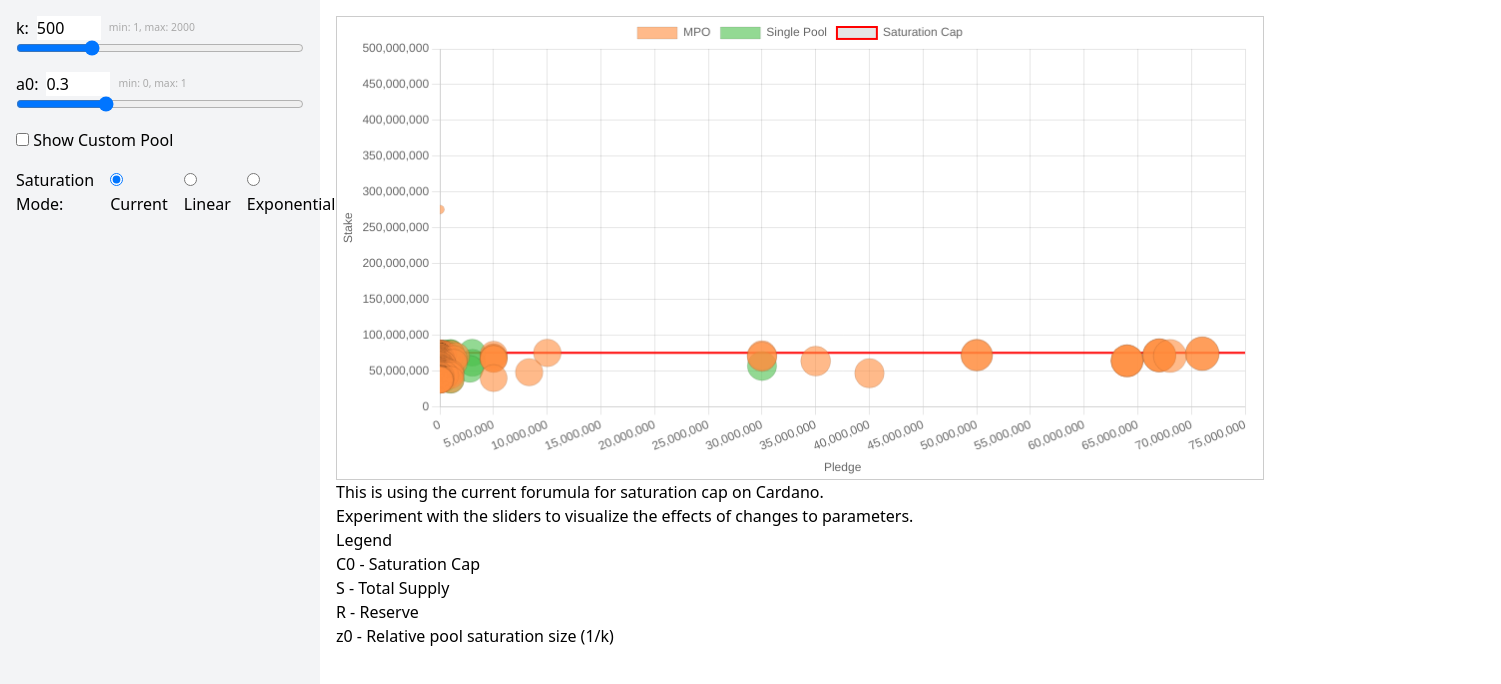
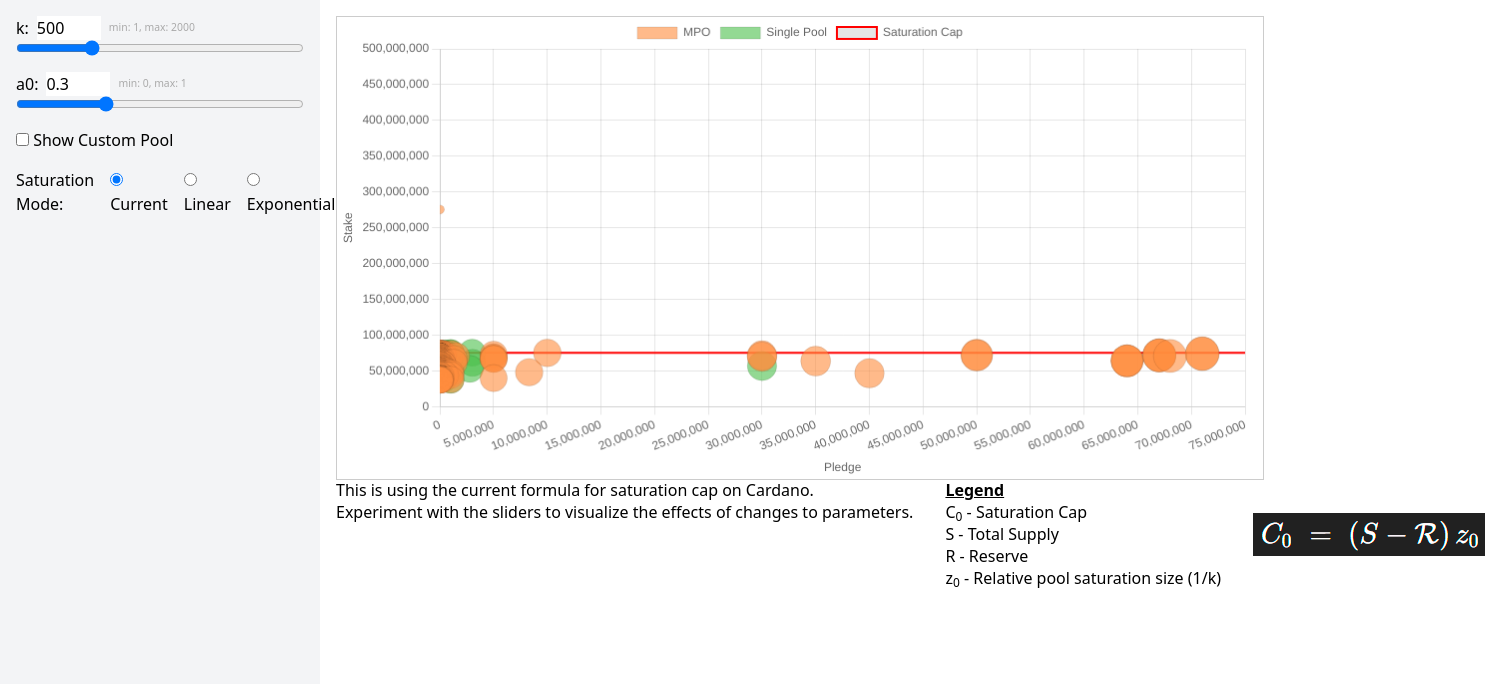
Before and after one commit to Cerkoryn/SPO-Incentives, a SvelteKit app: page / in a window 1280 px wide. Shown: the top 684 px of the page, 1501 px wide, since content can reach past the window. Built offline with nearby package versions, Linux system fonts and the light colour scheme.

Commit message:
Added explainer for Current model

```diff
--- a/src/routes/+page.svelte
+++ b/src/routes/+page.svelte
@@ -1,8 +1,18 @@
-<h1>This is using the current forumula for saturation cap on Cardano.</h1>
-<p>Experiment with the sliders to visualize the effects of changes to parameters.</p>
+<div class="grid grid-flow-col auto-cols-max gap-8">
+  <div class="flex flex-col gap-0.5 leading-tight">
+    <h1 class="m-0">This is using the current formula for saturation cap on Cardano.</h1>
+    <p class="m-0">Experiment with the sliders to visualize the effects of changes to parameters.</p>
+  </div>
 
-<h2>Legend</h2>
-<p>C0 - Saturation Cap</p>
-<p>S - Total Supply</p>
-<p>R - Reserve</p>
-<p>z0 - Relative pool saturation size (1/k)</p>
+  <div class="flex flex-col gap-0.5 leading-tight">
+    <h2 class="m-0 font-bold underline">Legend</h2>
+    <p class="m-0">C<sub>0</sub> - Saturation Cap</p>
+    <p class="m-0">S - Total Supply</p>
+    <p class="m-0">R - Reserve</p>
+    <p class="m-0">z<sub>0</sub> - Relative pool saturation size (1/k)</p>
+  </div>
+
+  <div class="flex flex-col gap-1 justify-center items-center">
+    <img src="/Current.png" alt="Formula: C0 = (S - R) z0" />
+  </div>
+</div>
```
